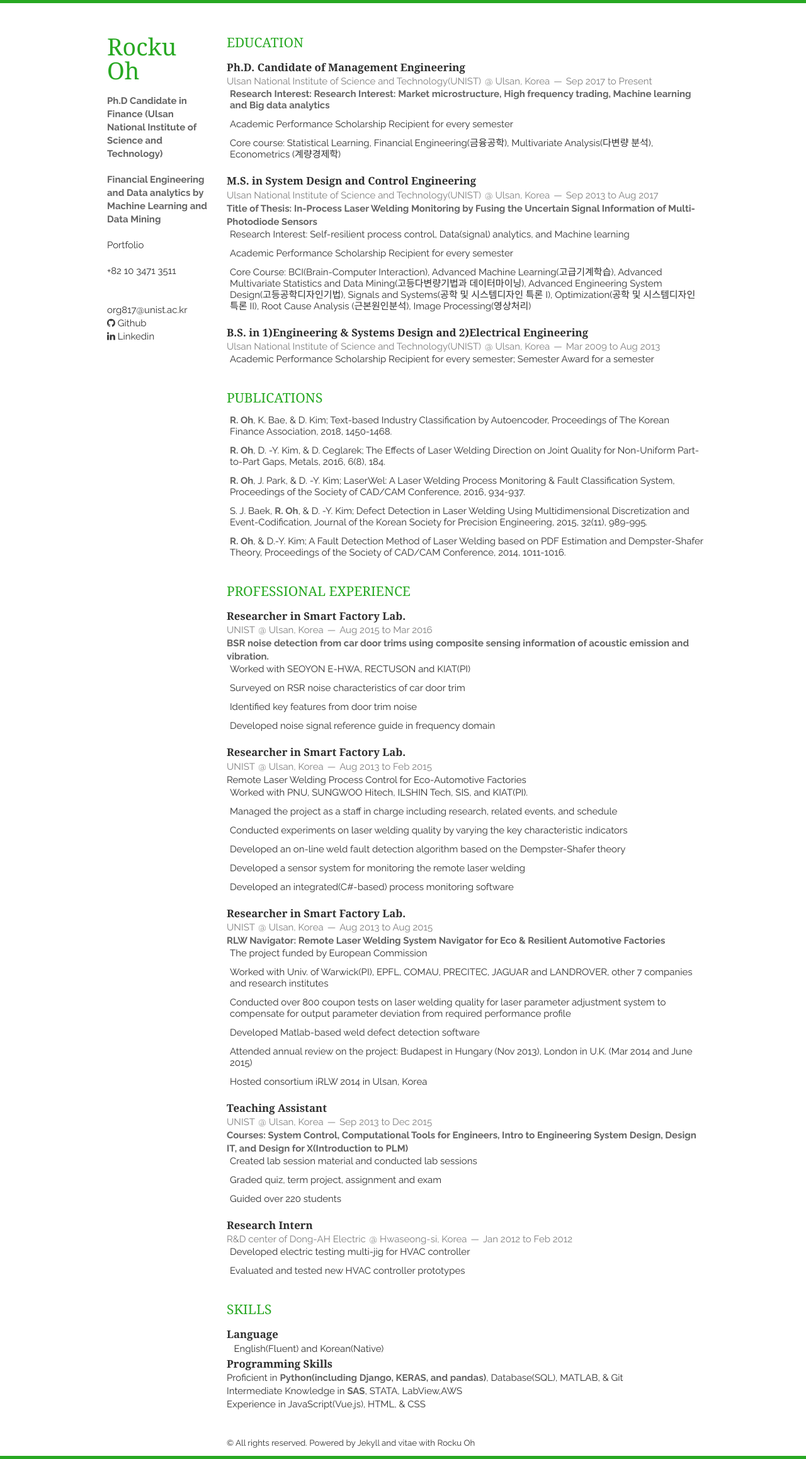
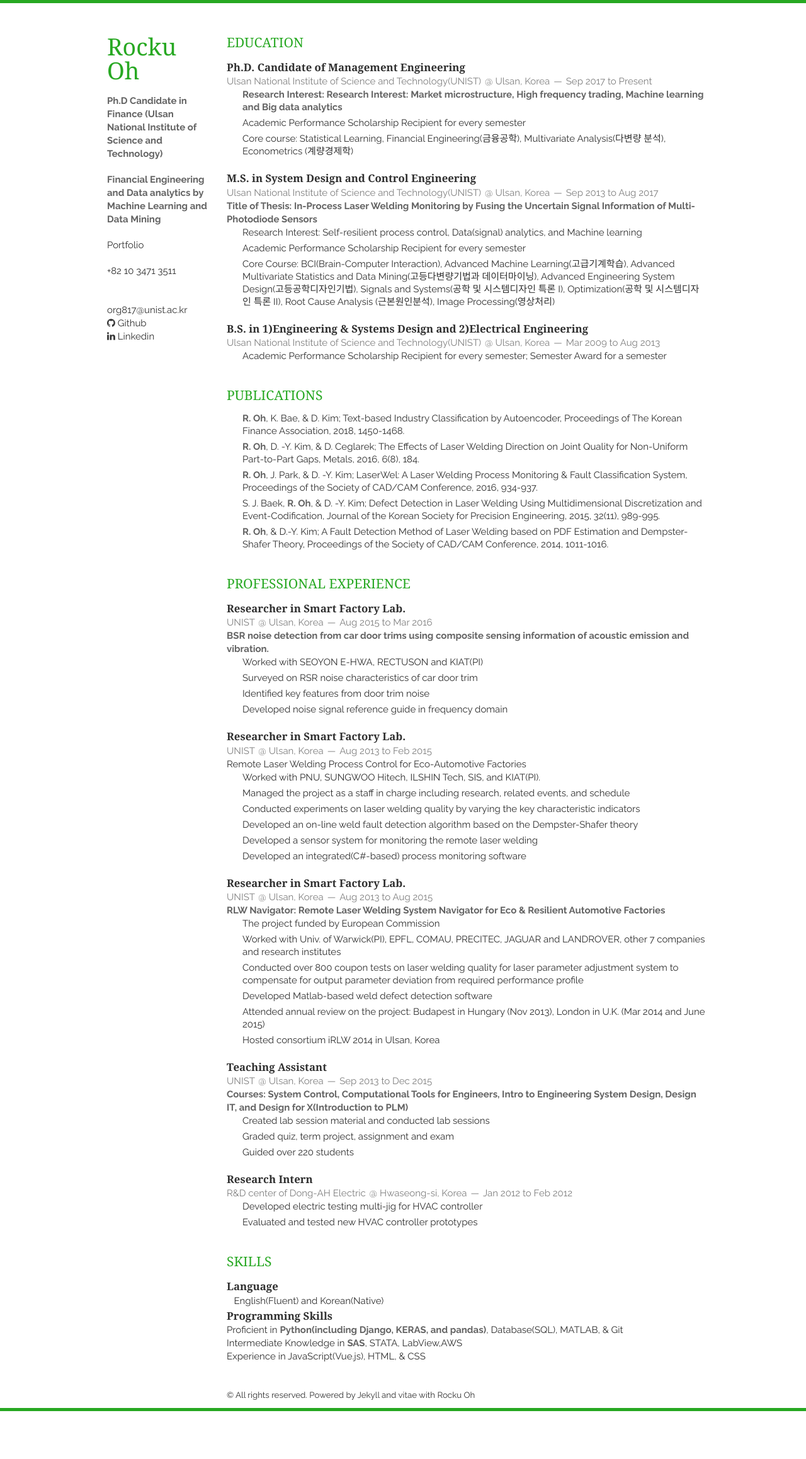
Before and after one commit to org817/org817.github.io, a Jekyll site: the page built from index.html, in a window 1280 px wide. Shown: the whole page at 63% size. Built offline with Jekyll 4.4.1, drawn with Linux system fonts in a browser that asks for light colours; nearby versions of some CDN libraries; the list of posts is cut into pages by our own code; after the commit the page ends 2240 px from its top, so only the background shows below that.

Commit message:
Update base.css

```diff
--- a/static/css/base.css
+++ b/static/css/base.css
@@ -112,7 +112,7 @@
 	ol ol, ol ul { margin: 4px 0 5px 30px; font-size: 90%;  }
 	ul ul li, ul ol li,
 	ol ol li, ol ul li { margin-bottom: 6px; }
-	li { line-height: 18px; margin-bottom: 12px; }
+	li {margin-left: 20px;line-height: 20px;margin-bottom: 5px;}
 	ul.large li { line-height: 21px; }
 	li p { line-height: 21px; }
 
```
